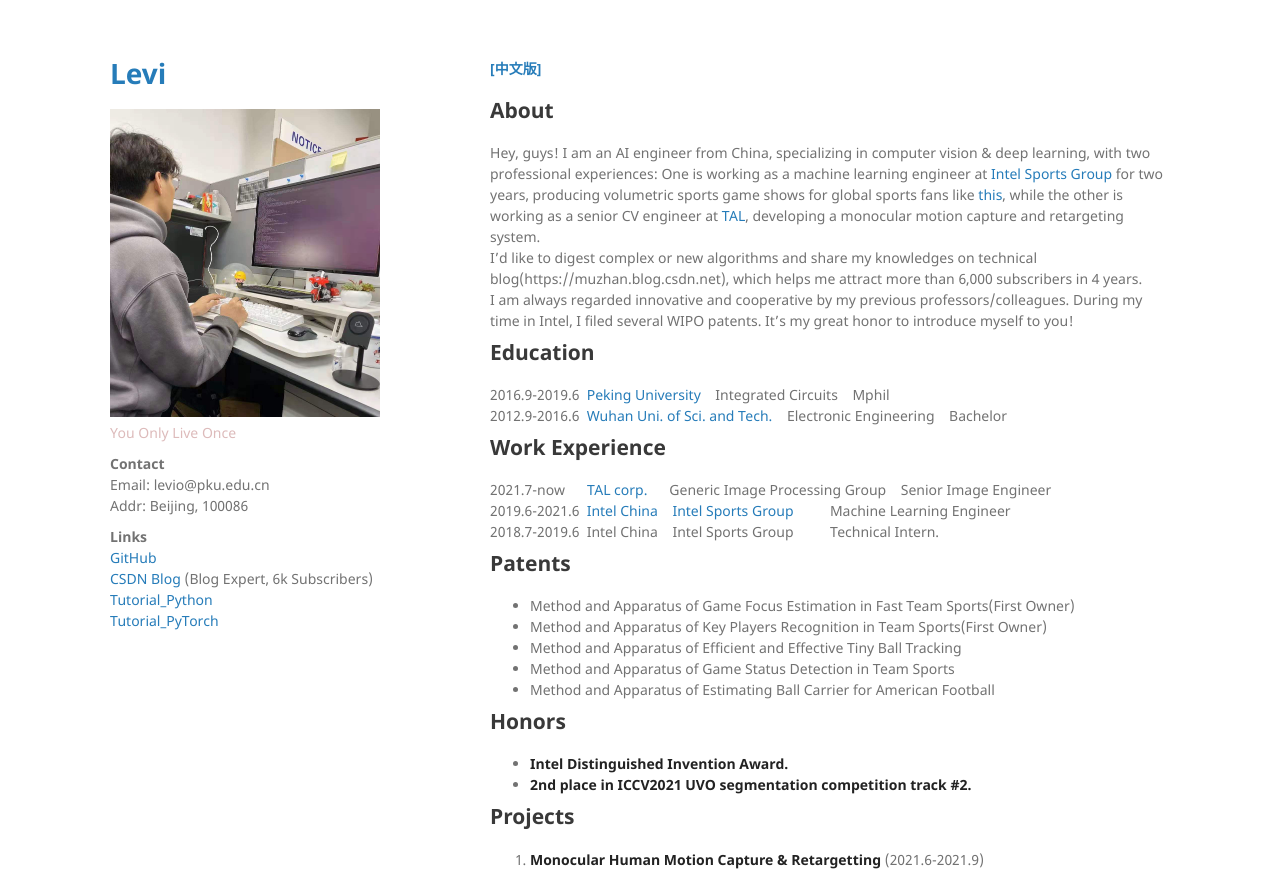
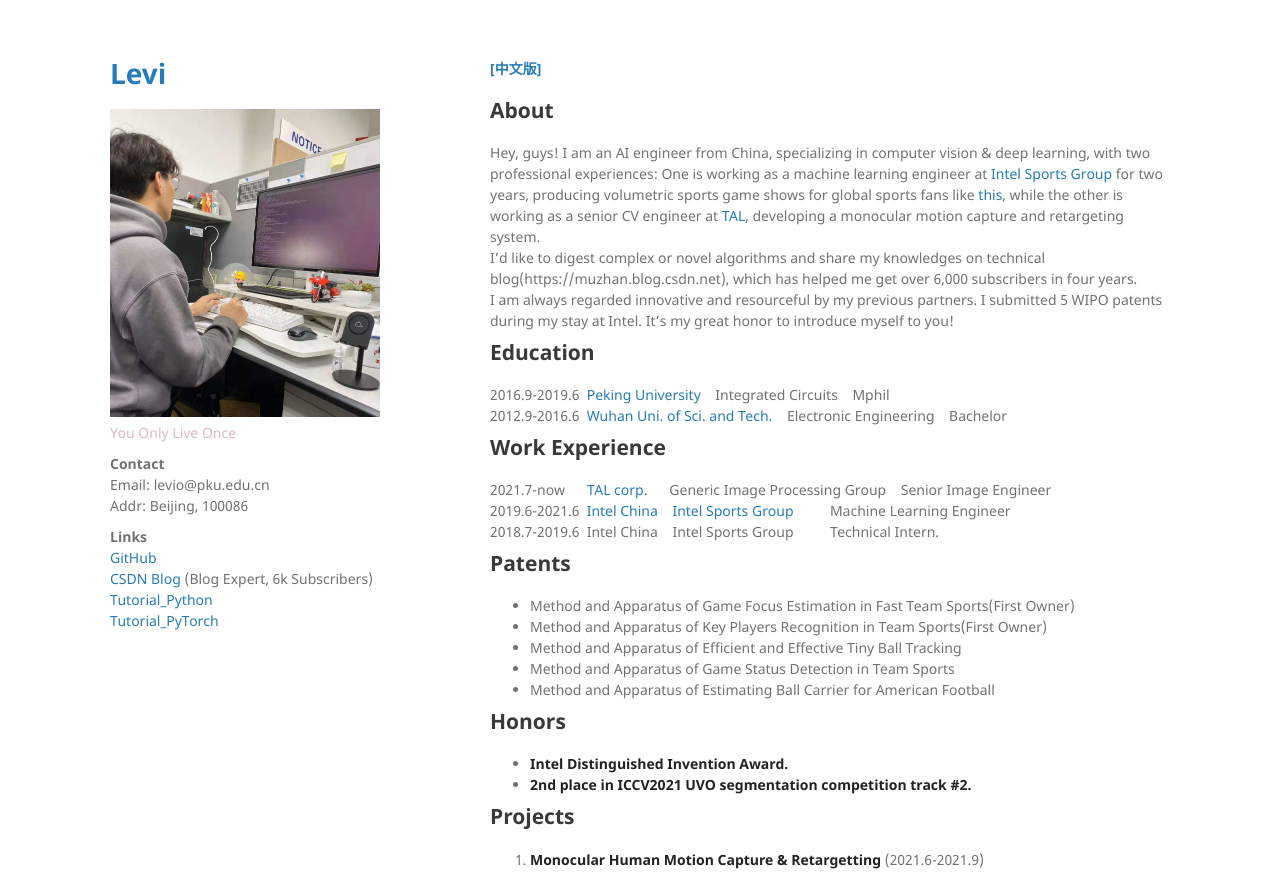
Before and after one commit to leviome/leviome.github.io, a Jekyll site: the page built from index.md, in a window 1280 px wide and 900 px high, cut to the strip 0-876 px from the top of the window. Built offline with Jekyll 4.4.1, drawn with Linux system fonts in a browser that asks for light colours; our own code applies the rules of GitHub Pages for plain Markdown files.

Commit message:
Update index.md

```diff
--- a/index.md
+++ b/index.md
@@ -2,8 +2,8 @@
 
 ## About
 Hey, guys! I am an AI engineer from China, specializing in computer vision & deep learning, with two professional experiences: One is working as a machine learning engineer at [Intel Sports Group](https://www.intel.com/content/www/us/en/sports/sports-overview.html) for two years, producing volumetric sports game shows for global sports fans like [this](https://www.intel.com/content/www/us/en/sports/sports-overview.htm), while the other is working as a senior CV engineer at [TAL](http://www.100tal.com/), developing a monocular motion capture and retargeting system. <br>
-I'd like to digest complex or new algorithms and share my knowledges on technical blog(https://muzhan.blog.csdn.net), which helps me attract more than 6,000 subscribers in 4 years. <br>
-I am always regarded innovative and cooperative by my previous professors/colleagues. During my time in Intel, I filed several WIPO patents.
+I'd like to digest complex or novel algorithms and share my knowledges on technical blog(https://muzhan.blog.csdn.net), which has helped me get over 6,000 subscribers in four years. <br>
+I am always regarded innovative and resourceful by my previous partners. I submitted 5 WIPO patents during my stay at Intel.
 It's my great honor to introduce myself to you!
 ## Education
 2016.9-2019.6&nbsp;&nbsp;[Peking University](https://pku.edu.cn)&nbsp;&nbsp;&nbsp;&nbsp;Integrated Circuits&nbsp;&nbsp;&nbsp;&nbsp;Mphil<br>
```
